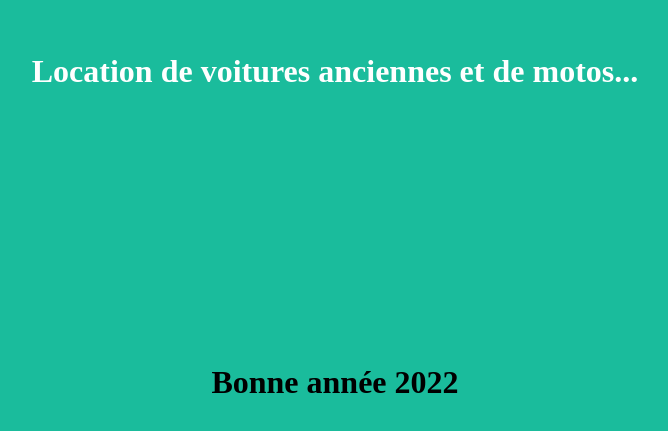
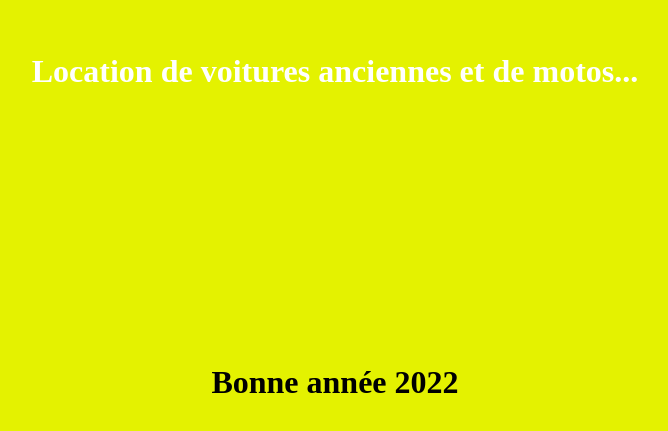
Before and after one commit to JRfr95000/project0, a plain HTML site: page index.html in a window 1280 px wide. Shown: the part 221-652 px from the top of the page, without its empty margins (305-973 px from the left). Drawn offline with Linux system fonts and the light colour scheme.

Commit message:
BgdColorchange

```diff
--- a/index.html
+++ b/index.html
@@ -4,7 +4,7 @@
 <meta charset="utf-8">
 <title></title>
 </head>
-<body style="background-color:#1abc9c">
+<body style="background-color:#E4F200">
 <h1 style="padding:20%; text-align:center;color:#fff">Location de voitures anciennes et de motos...</h1>
 <h1 style= text-align:center;color:#fff">Bonne année 2022</h1>
 </body>
```
